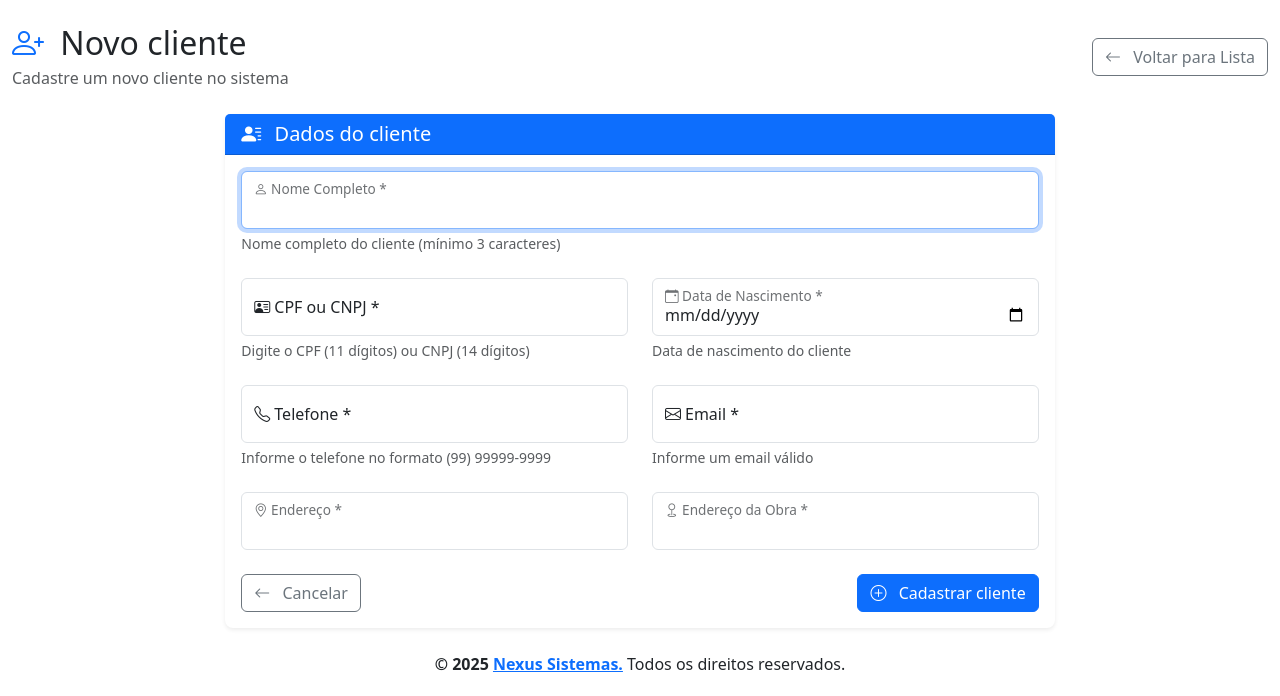
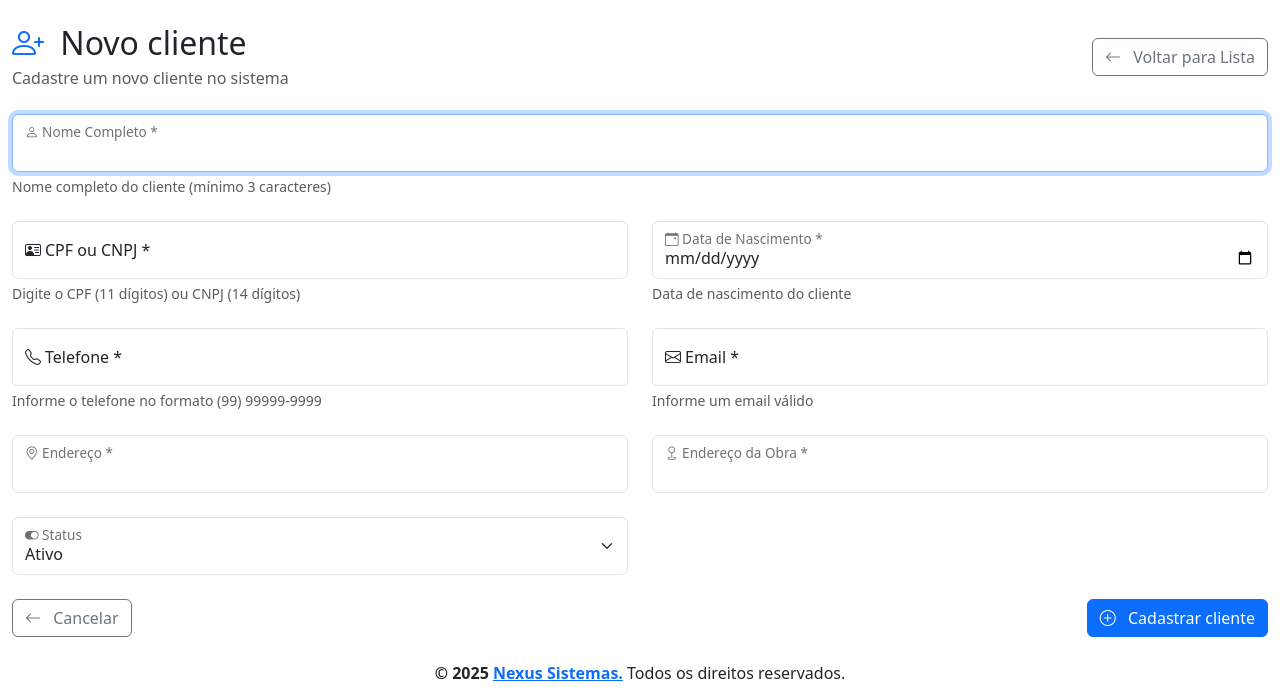
Before and after one commit to Nexusis13/viapetra, a PHP site: page /pages/cliente_form.php in a window 1280 px wide. Shown: the part 104-800 px from the top of the page. Run offline with PHP 8.4, Linux system fonts and the light colour scheme; a user stored in the database is signed in.

Commit message:
1.0.0.0.4 Edição e melhoria na tela Lista e cadastro de cliente

```diff
--- a/pages/cliente_form.php
+++ b/pages/cliente_form.php
@@ -53,6 +53,7 @@ if ($_SERVER['REQUEST_METHOD'] === 'POST') {
     $email = isset($_POST['email']) ? trim($_POST['email']) : ($cliente['email'] ?? '');
     $endereco = isset($_POST['endereco']) ? trim($_POST['endereco']) : ($cliente['endereco'] ?? '');
     $end_obra = isset($_POST['end_obra']) ? trim($_POST['end_obra']) : ($cliente['end_obra'] ?? '');
+    $status = isset($_POST['status']) ? (int)$_POST['status'] : ($cliente['status'] ?? 1);
     $erros = [];
 
     // Validações
@@ -125,13 +126,13 @@ if ($_SERVER['REQUEST_METHOD'] === 'POST') {
     // Se não há erros, salvar no banco
     if (empty($erros)) {
         if ($is_edit) {
-            $sql = "UPDATE clientes SET nome = ?, documento = ?, dt_nascimento = ?, telefone = ?, email = ?, endereco = ?, end_obra = ?, tipo = ? WHERE client_id = ?";
+            $sql = "UPDATE clientes SET nome = ?, documento = ?, dt_nascimento = ?, telefone = ?, email = ?, endereco = ?, end_obra = ?, tipo = ?, status = ? WHERE client_id = ?";
             $stmt = $pdo->prepare($sql);
-            $ok = $stmt->execute([$nome, $documento, $dt_nascimento, $telefone, $email, $endereco, $end_obra, $tipo, $client_id]);
+            $ok = $stmt->execute([$nome, $documento, $dt_nascimento, $telefone, $email, $endereco, $end_obra, $tipo, $status, $client_id]);
         } else {
-            $sql = "INSERT INTO clientes (nome, documento, dt_nascimento, telefone, email, endereco, end_obra, tipo) VALUES (?, ?, ?, ?, ?, ?, ?, ?)";
+            $sql = "INSERT INTO clientes (nome, documento, dt_nascimento, telefone, email, endereco, end_obra, tipo, status) VALUES (?, ?, ?, ?, ?, ?, ?, ?, ?)";
             $stmt = $pdo->prepare($sql);
-            $ok = $stmt->execute([$nome, $documento, $dt_nascimento, $telefone, $email, $endereco, $end_obra, $tipo]);
+            $ok = $stmt->execute([$nome, $documento, $dt_nascimento, $telefone, $email, $endereco, $end_obra, $tipo, $status]);
         }
         if ($ok) {
             $redirect_url = "cliente_list.php";
@@ -224,15 +225,7 @@ require_once '../views/header.php';
 
     <!-- Formulário -->
     <div class="row justify-content-center">
-        <div class="col-lg-8">
-            <div class="card">
-                <div class="card-header bg-primary text-white">
-                    <h5 class="mb-0">
-                        <i class="bi bi-person-lines-fill me-2"></i>
-                        Dados do cliente
-                    </h5>
-                </div>
-                <div class="card-body">
+
                     <form method="POST" novalidate>
                         <div class="row g-4">
                             <!-- Nome Completo -->
@@ -350,6 +343,27 @@ require_once '../views/header.php';
                                 <div class="form-floating">
                                     <input type="text" class="form-control" id="end_obra" name="end_obra" value="<?= htmlspecialchars($cliente['end_obra'] ?? $_POST['end_obra'] ?? '') ?>" required maxlength="100">
                                     <label for="end_obra"><i class="bi bi-geo me-1"></i>Endereço da Obra  <span class="required">*</label>
+                                </div>
+                            </div>
+
+                            <!-- status -->
+                            <div class="col-md-6">
+                                <div class="form-floating">
+                                    <?php
+                                    // DETERMINA O STATUS PARA CLIENTE CADASTRADO
+                                    if (isset($_POST['status'])) {
+                                        $status_select = (int)$_POST['status'];
+                                    } elseif (isset($cliente['status'])) {
+                                        $status_select = (int)$cliente['status'];
+                                    } else {
+                                        $status_select = 1; // PADRAO: Ativo
+                                    }
+                                    ?>
+                                    <select class="form-select" id="status" name="status">
+                                        <option value="1" <?= ($status_select === 1) ? 'selected' : '' ?>>Ativo</option>
+                                        <option value="0" <?= ($status_select === 0) ? 'selected' : '' ?>>Inativo</option>
+                                    </select>
+                                    <label for="status"><i class="bi bi-toggle-on me-1"></i>Status</label>
                                 </div>
                             </div>
                         </div>
```
Also changed, not shown: pages/relatorio_clientes.php (+19 -1 lines).
